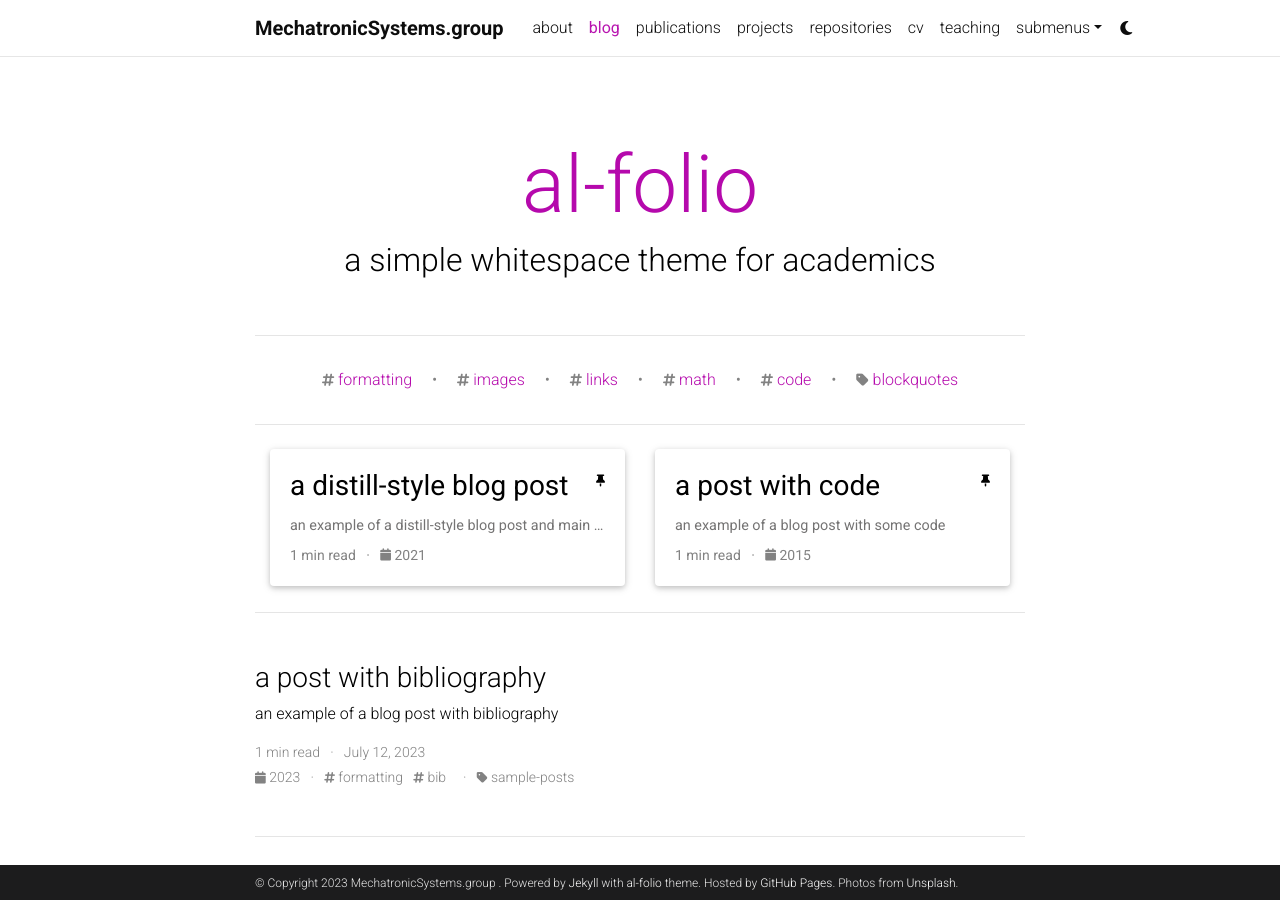
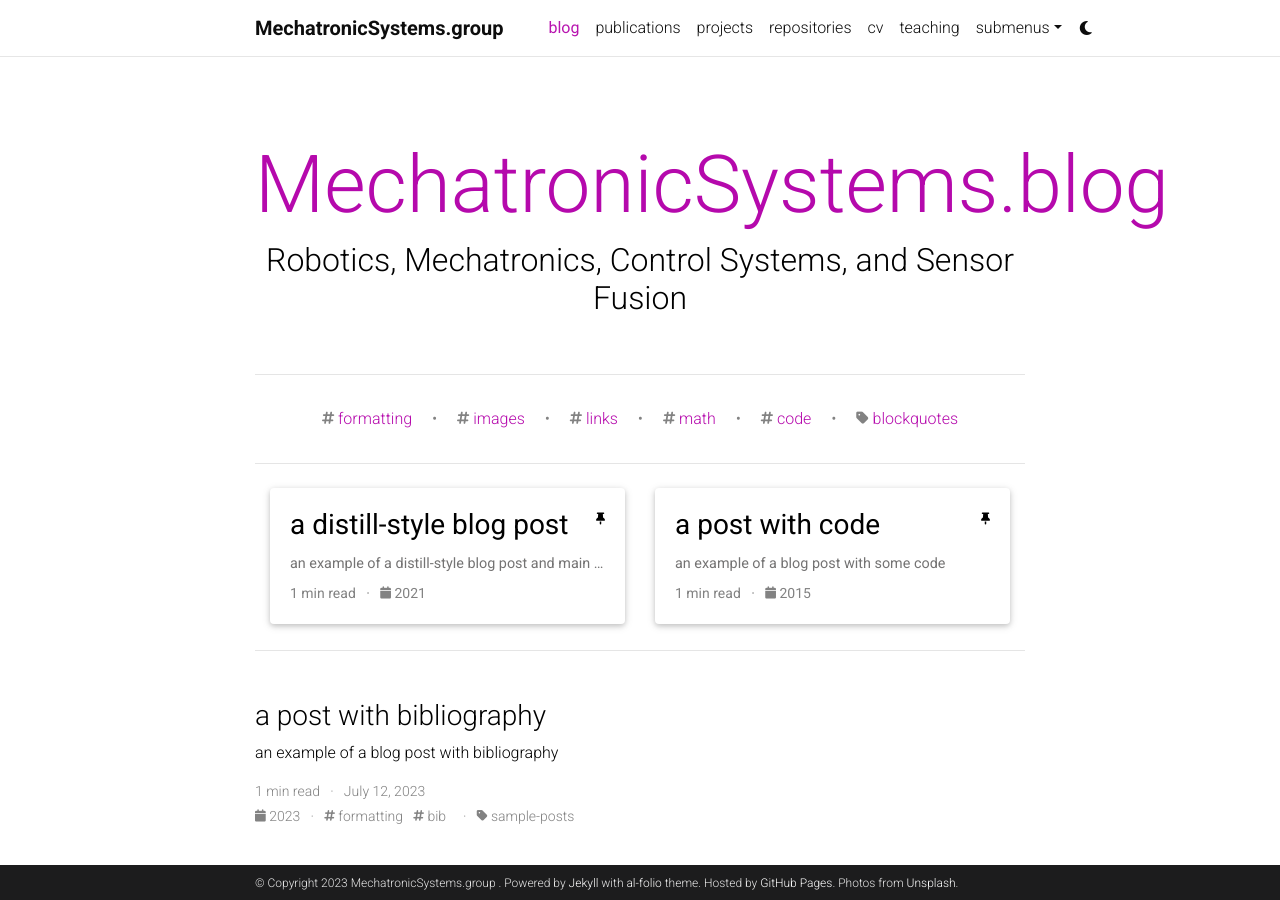
Before and after one commit to MechatronicSystems-Group/mechatronicsystems-group.github.io, a Jekyll site: the page built from blog/index.html, in a window 1280 px wide and 900 px high. Built offline with Jekyll 4.4.1, drawn with Linux system fonts in a browser that asks for light colours; the list of posts is cut into pages by our own code; comment, search, counter and statistics services are not loaded; a style sheet for code colours, icons or effects is not loaded.

Commit message:
modified about.md and config.yml email

```diff
--- a/_config.yml
+++ b/_config.yml
@@ -6,7 +6,7 @@
 first_name: MechatronicSystems.group
 middle_name:
 last_name:
-email: you@example.com
+email: mechatronicsystems.group@outlook.com
 description: > # the ">" symbol means to ignore newlines until "footer_text:"
   A simple, whitespace theme for academics. Based on [*folio](https://github.com/bogoli/-folio) design.
 footer_text: >
@@ -122,9 +122,9 @@
 # Blog
 # -----------------------------------------------------------------------------
 
-blog_name: al-folio # blog_name will be displayed in your blog page
+blog_name: MechatronicSystems.blog # blog_name will be displayed in your blog page
 blog_nav_title: blog # your blog must have a title for it to be displayed in the nav bar
-blog_description: a simple whitespace theme for academics
+blog_description: Robotics, Mechatronics, Control Systems, and Sensor Fusion
 permalink: /blog/:year/:title/
 
 # Pagination
```
Also changed, not shown: _pages/about.md (+7 -4 lines).
